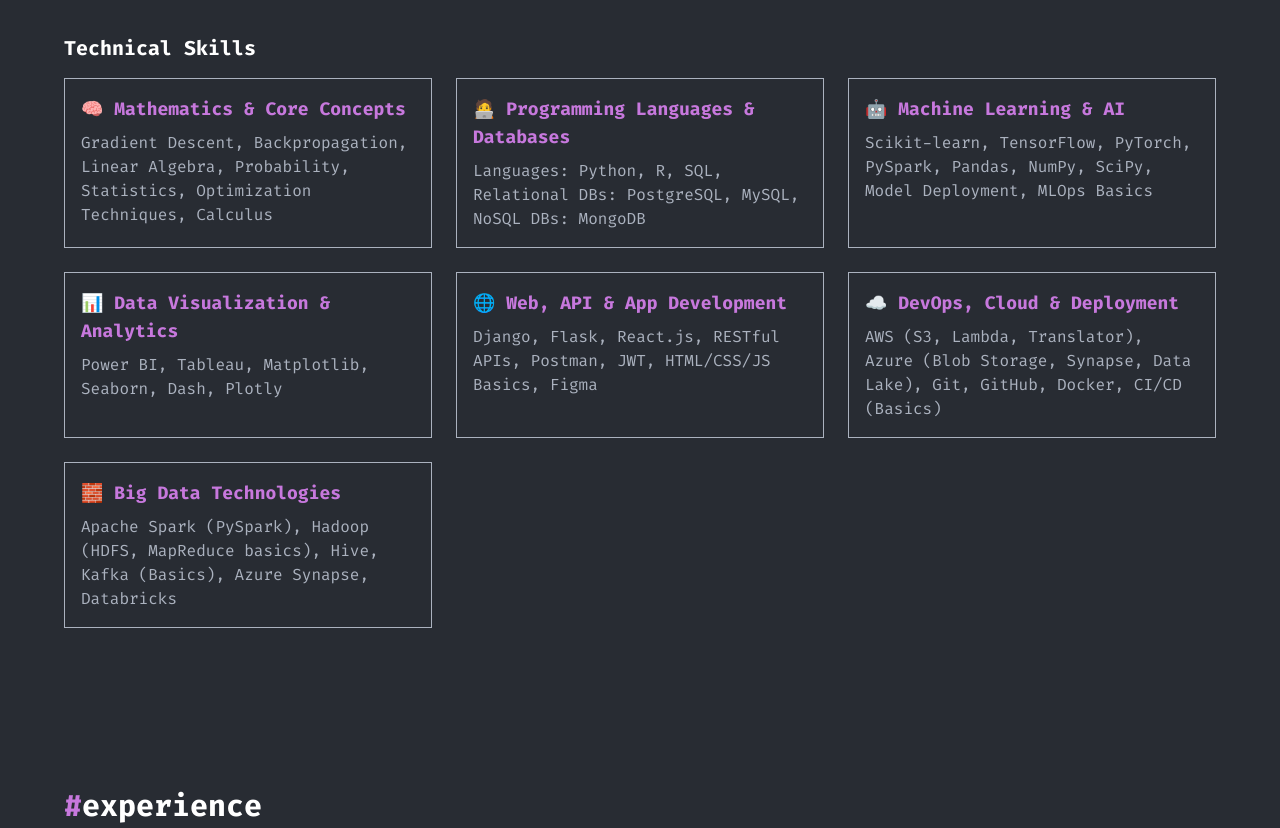
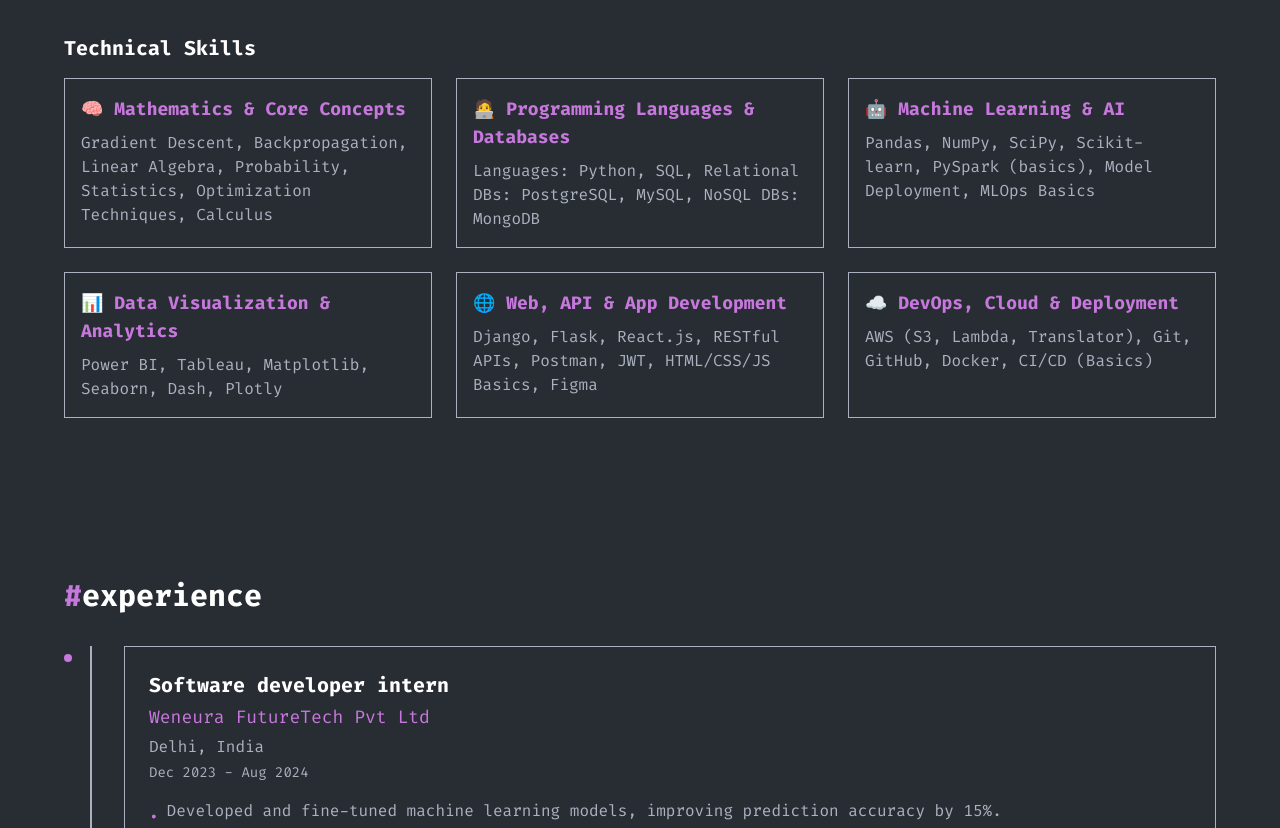
Before and after one commit to Jatin-nabhoya/JatinNabhoya, a React (Create React App) app: page / in a window 1280 px wide. Shown: the part 1900-2728 px from the top of the page. Built offline with nearby package versions, Linux system fonts and the light colour scheme.

Commit message:
Update About.jsx (skills)

```diff
--- a/src/components/About.jsx
+++ b/src/components/About.jsx
@@ -42,7 +42,7 @@
       degree: "Master of Science in Data Science | GPA : 4.00",
       university: "University of New Haven",
       duration: "Jan 2025 - Present",
-      description: "Mathematics for Data Science, Machine Learning, Deep Learning, Statistical Inference & Predictive Analytics"
+      description: "Mathematics for Data Science, Machine Learning, Statistical Inference & Predictive Analytics"
     },
     {
       degree: "Bachelor of Technology in Computer Engineering | GPA : 3.3",
@@ -64,20 +64,17 @@
     ],
     "🧑‍💻 Programming Languages & Databases": [
       "Languages: Python",
-      "R",
       "SQL",
       "Relational DBs: PostgreSQL",
       "MySQL",
       "NoSQL DBs: MongoDB"
     ],
     "🤖 Machine Learning & AI": [
-      "Scikit-learn",
-      "TensorFlow",
-      "PyTorch",
-      "PySpark",
       "Pandas",
       "NumPy",
       "SciPy",
+      "Scikit-learn",
+      "PySpark (basics)",
       "Model Deployment",
       "MLOps Basics"
     ],
@@ -101,20 +98,11 @@
     ],
     "☁️ DevOps, Cloud & Deployment": [
       "AWS (S3, Lambda, Translator)",
-      "Azure (Blob Storage, Synapse, Data Lake)",
       "Git",
       "GitHub",
       "Docker",
       "CI/CD (Basics)"
     ],
-    "🧱 Big Data Technologies": [
-      "Apache Spark (PySpark)",
-      "Hadoop (HDFS, MapReduce basics)",
-      "Hive",
-      "Kafka (Basics)",
-      "Azure Synapse",
-      "Databricks"
-    ]
   };
 
   return (
```
